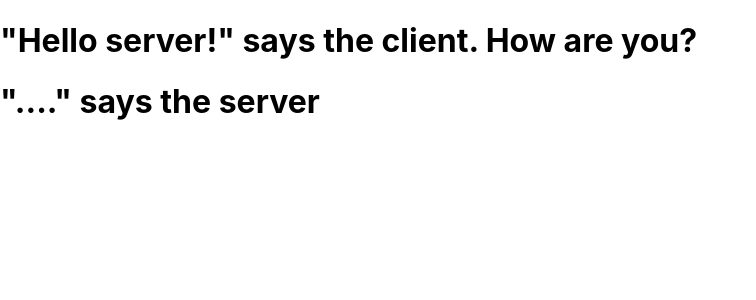
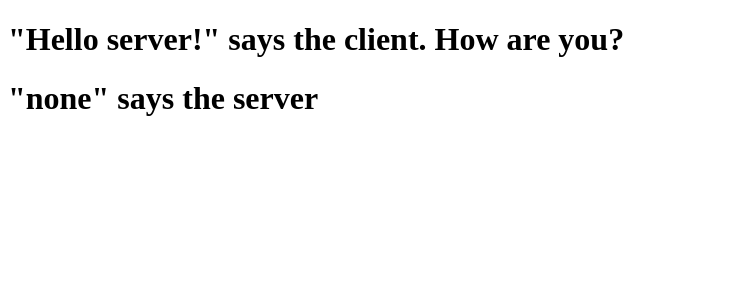
Before and after one commit to neerajsamtani/snackpass-docker, a React (Create React App) app in the folder client/: page / in a window 1280 px wide. Shown: the top 300 px of the page, without its empty margins (0-756 px from the left). Built offline with nearby package versions, Linux system fonts and the light colour scheme; no server answers.

Commit message:
Updated App.js to functional React

```diff
--- a/client/src/App.css
+++ /dev/null
@@ -1,38 +0,0 @@
-.App {
-  text-align: center;
-}
-
-.App-logo {
-  height: 40vmin;
-  pointer-events: none;
-}
-
-@media (prefers-reduced-motion: no-preference) {
-  .App-logo {
-    animation: App-logo-spin infinite 20s linear;
-  }
-}
-
-.App-header {
-  background-color: #282c34;
-  min-height: 100vh;
-  display: flex;
-  flex-direction: column;
-  align-items: center;
-  justify-content: center;
-  font-size: calc(10px + 2vmin);
-  color: white;
-}
-
-.App-link {
-  color: #61dafb;
-}
-
-@keyframes App-logo-spin {
-  from {
-    transform: rotate(0deg);
-  }
-  to {
-    transform: rotate(360deg);
-  }
-}
--- a/client/src/App.js
+++ b/client/src/App.js
@@ -1,29 +1,29 @@
 // client/src/App.js
-import React, { Component } from "react";
+import React, {useState, useEffect} from 'react'
 import axios from "axios";
 
-class App extends Component {
-  state = {
-    welcome: "...."
-  };
+const App = (props) => {
 
-  componentDidMount = async () => {
-    try {
-      const res = await axios.get("/welcome");
-      console.log(res);
-      this.setState({ welcome: res.data });
-    } catch (error) {
-      console.log(error);
-    }
-  };
-  render() {
-    return (
-      <div className="App">
+  const [message, setMessage] = useState("none")
+
+  const hook = () => {
+      console.log('effect')
+      axios
+          .get('/welcome')
+          .then(response => {
+              console.log('promise fulfilled')
+              setMessage(response.data)
+          })
+  }
+
+  useEffect(hook, [])
+
+  return (
+    <div className="App">
         <h1>"Hello server!" says the client. How are you?</h1>
-        <h1>"{this.state.welcome}" says the server</h1>
+        <h1>"{message}" says the server</h1>
       </div>
-    );
-  }
+  )
 }
 
 export default App;
--- a/client/src/index.css
+++ /dev/null
@@ -1,13 +0,0 @@
-body {
-  margin: 0;
-  font-family: -apple-system, BlinkMacSystemFont, 'Segoe UI', 'Roboto', 'Oxygen',
-    'Ubuntu', 'Cantarell', 'Fira Sans', 'Droid Sans', 'Helvetica Neue',
-    sans-serif;
-  -webkit-font-smoothing: antialiased;
-  -moz-osx-font-smoothing: grayscale;
-}
-
-code {
-  font-family: source-code-pro, Menlo, Monaco, Consolas, 'Courier New',
-    monospace;
-}
--- a/client/src/index.js
+++ b/client/src/index.js
@@ -1,8 +1,6 @@
 import React from 'react';
 import ReactDOM from 'react-dom';
-import './index.css';
 import App from './App';
-import reportWebVitals from './reportWebVitals';
 
 ReactDOM.render(
   <React.StrictMode>
@@ -10,8 +8,3 @@ ReactDOM.render(
   </React.StrictMode>,
   document.getElementById('root')
 );
-
-// If you want to start measuring performance in your app, pass a function
-// to log results (for example: reportWebVitals(console.log))
-// or send to an analytics endpoint. Learn more: https://bit.ly/CRA-vitals
-reportWebVitals();
```
Also changed, not shown: client/src/setupTests.js (deleted, +0 -5 lines), client/src/logo.svg (deleted), 1 other file (tests, documents, lock files or other folders).
